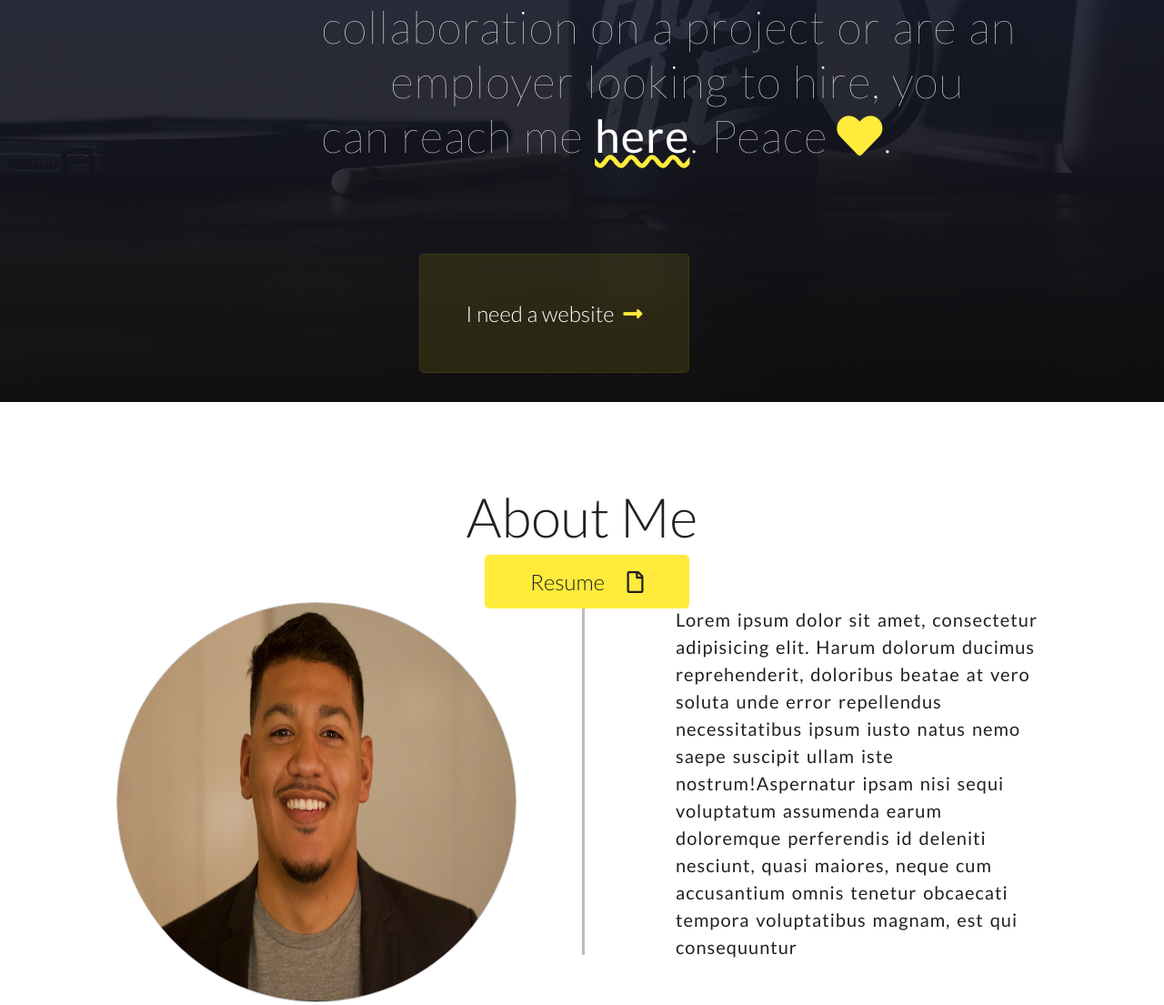
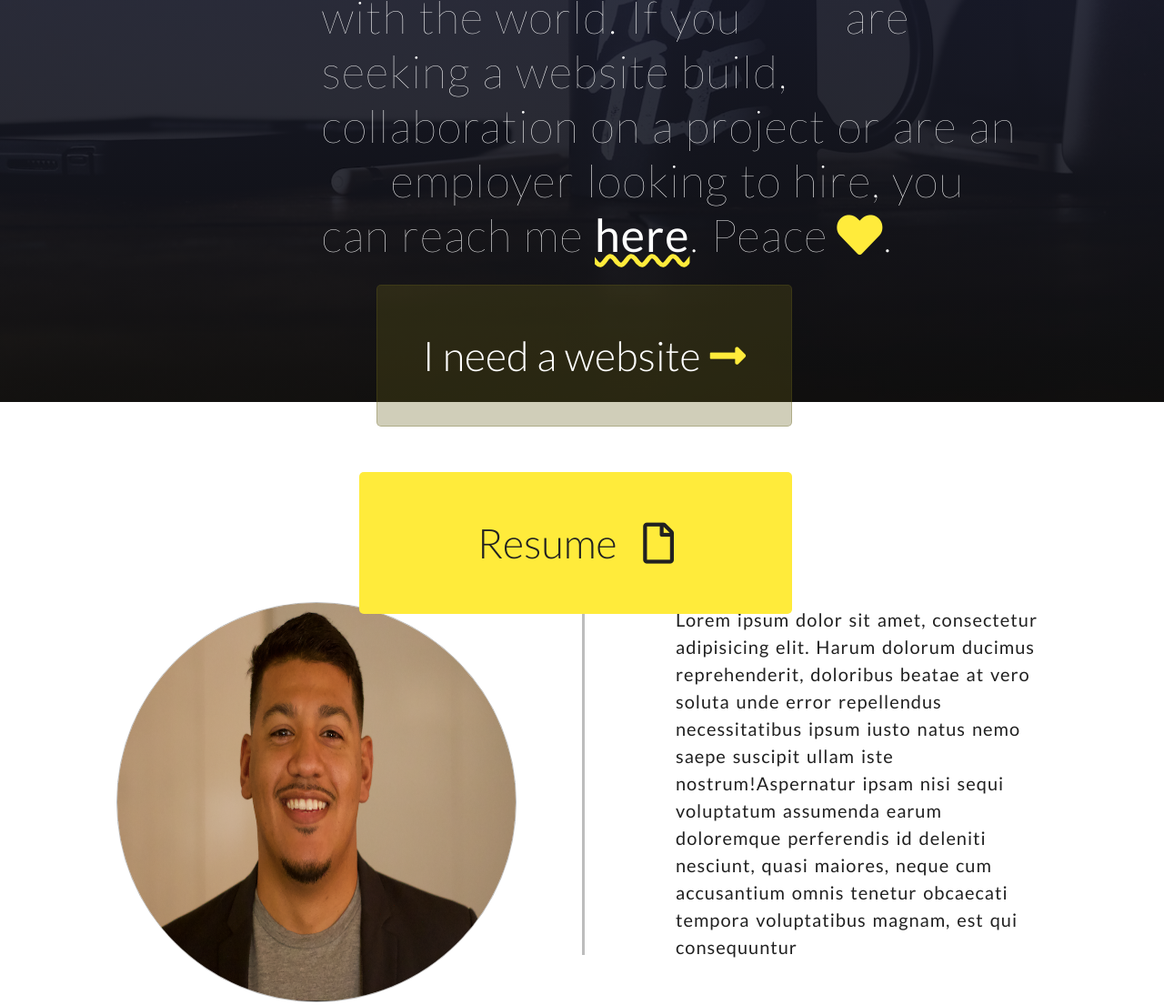
Before and after one commit to MannexP/MannexP.github.io, a plain HTML site: page index.html in a window 1280 px wide. Shown: the part 358-1463 px from the top of the page at 91% size. Drawn offline with nearby package versions, Linux system fonts and the light colour scheme.

Commit message:
splash responsive 2048px

```diff
--- a/styles.css
+++ b/styles.css
@@ -1054,16 +1054,22 @@ font-weight: 100;
 MACBOOK-------------------------
 ------------------------- */
 /* 960px - 2048px*/
+
+
 @media only screen
 and (min-width:1200px)
 and (max-width: 2560px) {
-    * NAV BAR */
+     /* NAV BAR  */
     /* -------- */
+    .navBar{
+        margin-top:3rem;
+    }
 
     .navBar li{
         display:inline-block;
         margin-left:30px;
         padding-bottom: 50px;
+
     }
     .navBar li:first-child{
         display: none;
@@ -1073,6 +1079,7 @@ and (max-width: 2560px) {
         text-decoration: none;
         font-size: 200%;
         margin-right:2rem;
+
     }
 
     /* STICKY NAV */
@@ -1099,12 +1106,11 @@ and (max-width: 2560px) {
 
 
     .blurb h2{
-        margin-left:18%;
+        margin-left:19.5%;
         font-weight: 200;
         font-size:600%;
         margin-top:10%;
         margin-bottom:5%;
-
     }
     h2:after{
         display: block;
@@ -1130,34 +1136,33 @@ and (max-width: 2560px) {
     /* -------- */
 
     .btn{
-        margin:10rem;
-        margin:5rem;
 
+        text-decoration: none;
+        float: right;
+        margin-left: 30px;
+        margin-top: 3%;
+        margin: 25px;
     }
 
     .res-btn{
+        background-color:#FFEB3B;
+        color:#212121;
+        font-size:225%;
+        font-weight:300;
+        letter-spacing: 1;
+        padding:51px 130px;
 
-        background-color:#FFEB3B;
-
-        color:#212121;
-        padding:15px 50px;
-        font-size:120%;
 
     }
 
 
     .buttons{
-        margin-right:45%;
+        margin-right:42%;
     }
 
     .web-btn:link,
     .web-btn:visited{
-
-        border: 1px solid  rgba(100,92,23, 0.3);
-        color:#FFFFFF;
-        background-color: rgba(100,92,23, 0.3);
-        border: 1px solid rgba(100,92,23, 0.3);
-        font-size:120%;
+        font-size:225%;
         font-weight:300;
         letter-spacing: 1;
         padding:50px;
@@ -1177,11 +1182,15 @@ and (max-width: 2560px) {
     .far{
         margin-left: 20px;
         color:#212121;
+        font-size:100%;
+
     }
 
     .fas{
         margin-left: 10px;
         color:#FFEB3B;
+        font-size:100%;
+
     }
 
 
```
